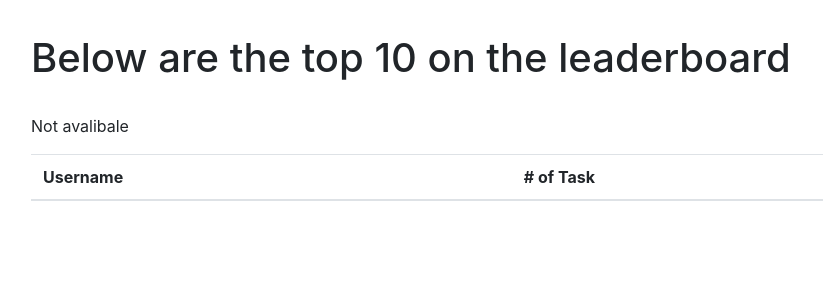
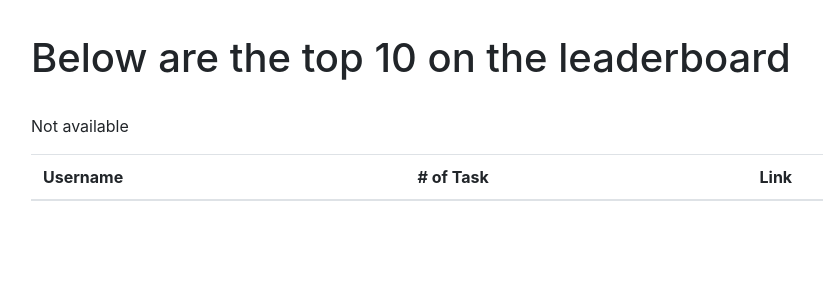
Before and after one commit to wescottj98/barbarianApple, a Flask app: template flask_app/templates/home.html in a window 1280 px wide. Shown: the part 56-356 px from the top of the page, without its empty margins (149-972 px from the left). Run offline with Flask 2, Linux system fonts and the light colour scheme; the template is opened without the code that fills it, so the values that code supplies are empty; some libraries are stand-ins or nearby versions.

Commit message:
Update writeup and add links on leaderboard

```diff
--- a/flask_app/templates/home.html
+++ b/flask_app/templates/home.html
@@ -15,7 +15,8 @@
                     <thead>
                         <tr>
                             <th scope="col">Username</th>
-                            <th scope="col"># of Task</th>
+                            <th scope="col""># of Task</th>
+                            <th scope="col">Link</th>
                         </tr>
                     </thead>
                     <tbody>
@@ -24,16 +25,16 @@
                         {% for to_do in topusers %}
 
                         <tr>
-                            <td>{{to_do.username}}</td>
+                            <td>{{ to_do.username }}</td>
                             <td>{{ to_do.todo_count }}</td>
-
+                            <td><a href="/user/{{ to_do.username }}" class="btn btn-primary">Profile</a></td>
                         </tr>
 
 
                         {% endfor %}
 
                         {%else%}
-                        <p>Not avalibale </p>
+                        <p>Not available </p>
                         {%endif%}
 
                     </tbody>
--- a/flask_app/users/routes.py
+++ b/flask_app/users/routes.py
@@ -107,8 +107,6 @@ def account():
     username_form = UpdateUsernameForm()
     profile_pic_form = UpdateProfilePicForm()
 
-    print(username_form.submit.data)
-    print(profile_pic_form.submit.data)
     # We have to make sure the form was actually submitted before validating since we have 2 forms on one page
     if username_form.submit.data and username_form.validate_on_submit():
         current_user.modify(username=username_form.username.data)
```
Also changed, not shown: 1 other file.
